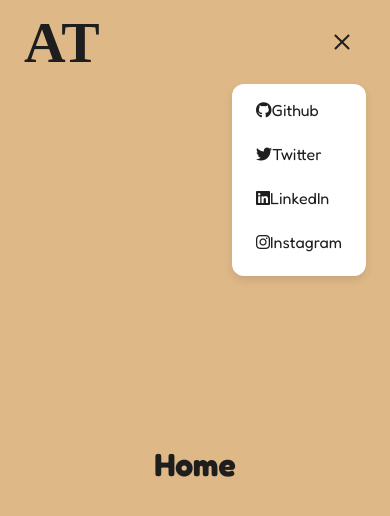
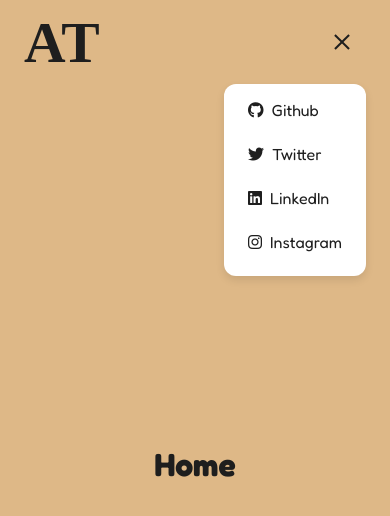
Before and after one commit to AryanTrivedi865/portfolio, a React (Create React App) app: page / in a window 390 px wide. Both pictures are taken after a click on the button 342 px from the left and 42 px from the top of the page. Shown: the top 516 px of the page. Built offline with nearby package versions, Linux system fonts and the light colour scheme; a web font is replaced by a local one.

Commit message:
minor changes

```diff
--- a/package.json
+++ b/package.json
@@ -12,6 +12,7 @@
     "@types/react": "^18.3.3",
     "@types/react-dom": "^18.3.0",
     "hamburger-react": "^2.5.1",
+    "portfolio": ".",
     "react": "^18.3.1",
     "react-dom": "^18.3.1",
     "react-icons": "^5.2.1",
--- a/src/app.tsx
+++ b/src/app.tsx
@@ -6,7 +6,7 @@ import Navbar from "./components/navbar";
 function Layout() {
 
   const location = useLocation();
-  const navbarPath = ["/home", "/", "/about", "/contacts", "/signup"];
+  const navbarPath = ["/home", "/", "/about", "/contact", "/signup"];
 
   return (
     <div className="parent">
--- a/src/components/navbar.tsx
+++ b/src/components/navbar.tsx
@@ -5,29 +5,32 @@ import Hamburger from "hamburger-react";
 import { useState } from "react";
 
 function Navbar() {
-    const [isOpen, setOpen] = useState();
+  const [isOpen, setOpen] = useState<boolean>(false);
 
   const socialLinks = [
     { name: "Github", url: "https://www.github.com/aryantrivedi865" },
     { name: "Twitter", url: "https://www.twitter.com" },
-        { name: "LinkedIn", url: "https://www.linkedin.com/in/aryan-trivedi-251679279/" },
+    {
+      name: "LinkedIn",
+      url: "https://www.linkedin.com/in/aryan-trivedi-251679279/",
+    },
     { name: "Instagram", url: "https://www.instagram.com/aryan_.__" },
   ];
 
   return (
     <div className="navbar">
       <div className="navbar__logo">
+        <Link to={"/"}>
           <h1 className="logo">ARYAN TRIVEDI</h1>
           <h1 className="short-logo">AT</h1>
+        </Link>
       </div>
       <div className="navbar__links">
         <Link to="/about">ABOUT</Link>
         <Link to="/contact">WORK</Link>
       </div>
       <div className="navbar__contact">
-                <button>
-                    LET'S CONNECT
-                </button>
+        <button>LET'S CONNECT</button>
         <div className="navbar__contact__social">
           <ul>
             {socialLinks.map((link, index) => (
@@ -42,8 +45,15 @@ function Navbar() {
         </div>
       </div>
       <div className="navbar__hamburger">
-                <Hamburger toggled={isOpen} toggle={setOpen} size={20} />
-                <div className="navbar__hamburger__menu" style={{ display: isOpen ? 'block' : 'none' }}>
+        <Hamburger
+          toggled={isOpen}
+          toggle={() => setOpen((prev) => !prev)}
+          size={20}
+        />
+        <div
+          className="navbar__hamburger__menu"
+          style={{ display: isOpen ? "block" : "none" }}
+        >
           <ul>
             {socialLinks.map((link, index) => (
               <li key={index}>
--- a/src/index.tsx
+++ b/src/index.tsx
@@ -7,6 +7,7 @@ import reportWebVitals from './utils/react-default/report-web-vitals';
 const root = ReactDOM.createRoot(
   document.getElementById('root') as HTMLElement
 );
+
 root.render(
   <React.StrictMode>
     <App />
--- a/src/styles/navbar.css
+++ b/src/styles/navbar.css
@@ -32,7 +32,8 @@
     display: flex;
     justify-content: center;
     align-items: center;
-    flex-grow: 1; /* Ensures links take remaining space */
+    flex-grow: 1;
+    /* Ensures links take remaining space */
 }
 
 .navbar__links a {
@@ -67,7 +68,8 @@
     display: none;
     position: absolute;
     top: 100%;
-    left: 50%; /* Center horizontally */
+    left: 50%;
+    /* Center horizontally */
     transform: translateX(-50%);
     background-color: white;
     box-shadow: 0px 4px 8px rgba(0, 0, 0, 0.1);
@@ -126,8 +128,10 @@
 
 .navbar__hamburger__menu {
     position: absolute;
-    top: 10vh; /* Adjust as needed */
-    right: 24px; /* Adjust as needed */
+    top: 10vh;
+    /* Adjust as needed */
+    right: 24px;
+    /* Adjust as needed */
     background-color: white;
     box-shadow: 0px 4px 8px rgba(0, 0, 0, 0.1);
     border-radius: 12px;
@@ -144,14 +148,19 @@
 
 .navbar__hamburger__menu ul li {
     margin-bottom: 8px;
+    padding-inline: 8px;
 }
 
 .navbar__hamburger__menu ul li a {
     color: #1e1e1e;
     text-decoration: none;
-    padding: 8px 16px;
+    padding: 8px 8px;
     display: block;
     transition: background-color 0.3s ease;
+}
+
+.navbar__hamburger__menu .fab {
+    margin-right: 8px;
 }
 
 .navbar__hamburger__menu ul li a:hover {
```
Also changed, not shown: 1 other file (tests, documents, lock files or other folders). Lines whose indentation alone changed are shown as unchanged.
